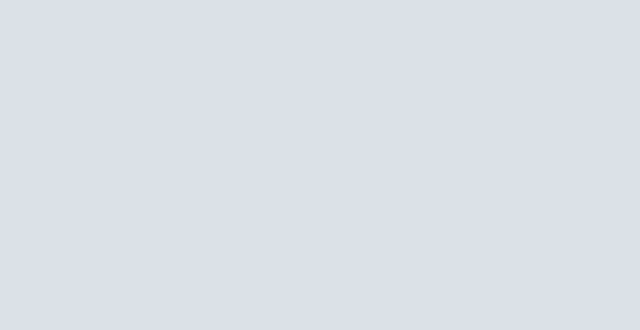
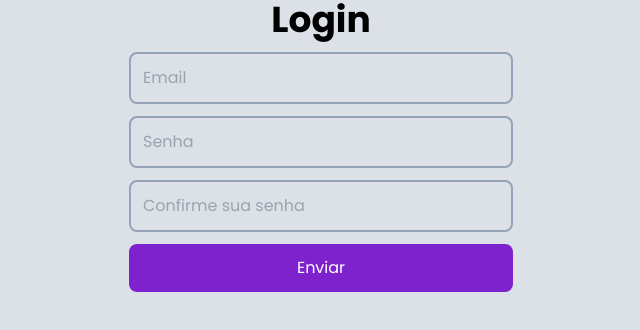
Before and after one commit to joeyanovich/form-and-todo-list-sveltekit, a SvelteKit app: page / in a window 1280 px wide. Shown: the top 330 px of the page, without its empty margins (319-959 px from the left). Built offline with nearby package versions, Linux system fonts and the light colour scheme.

Commit message:
work 🚧: style and structure of form conponent

```diff
--- a/src/app.html
+++ b/src/app.html
@@ -1,5 +1,5 @@
 <!doctype html>
-<html lang="pt-br">
+<html lang="pt-br" class="font-body">
 	<head>
 		<meta charset="utf-8" />
 
--- a/src/routes/+page.svelte
+++ b/src/routes/+page.svelte
@@ -2,4 +2,7 @@
 	import Form from "./components/Form.svelte";
 </script>
 
-<Form />
+
+<!-- <div class="h-screen"> -->
+	<Form />
+<!-- </div> -->
--- a/src/routes/components/Form.svelte
+++ b/src/routes/components/Form.svelte
@@ -0,0 +1,16 @@
+<main class="flex flex-col items-center justify-center px-10 ">
+  <form class="flex flex-col gap-3 w-96 max-w-full">
+    <h1 class="text-center text-4xl font-bold">Login</h1>
+    <label class="w-full relative border-2 border-slate-400 rounded-lg">
+      <input class="w-full p-3 bg-transparent border-none text-gray-500 focus:outline-none" type="email" placeholder="Email">
+    </label>
+    <label class="w-full relative border-2 border-slate-400 rounded-lg">
+      <input class="w-full p-3 bg-transparent border-none text-gray-500 focus:outline-none" type="password" placeholder="Senha">
+    </label>
+    <label class="w-full relative border-2 border-slate-400 rounded-lg">
+      <input class="w-full p-3 bg-transparent border-none text-gray-500 focus:outline-none" type="password" placeholder="Confirme sua senha">
+    </label>
+
+    <button class="py-3 border-none rounded-lg text-white bg-purple-700">Enviar</button>
+  </form>
+</main>
--- a/src/routes/dashboard/+page.svelte
+++ b/src/routes/dashboard/+page.svelte
@@ -0,0 +1 @@
+asd
```
